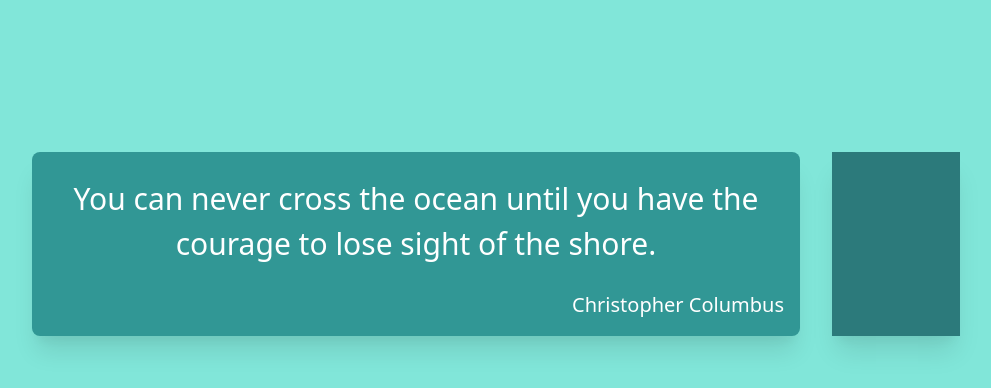
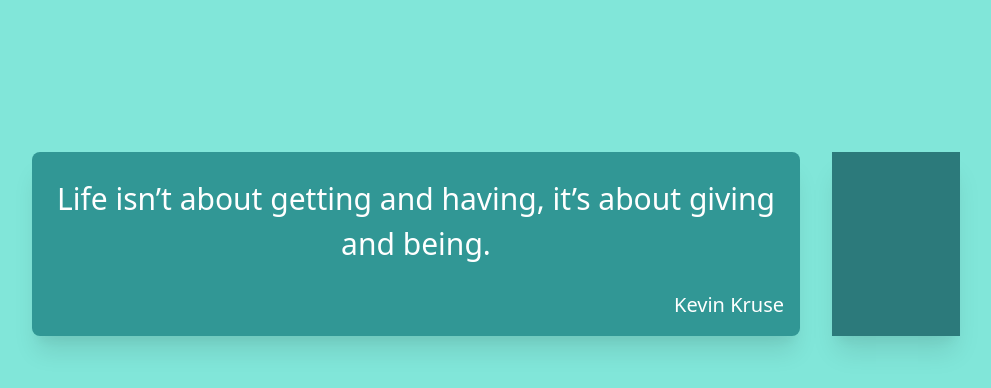
Before and after one commit to rmargve/random-quote-generator, a Gatsby site: page / in a window 1280 px wide. Shown: the whole page, without its empty margins (144-1135 px from the left). Built offline with nearby package versions, Linux system fonts and the light colour scheme; Gatsby itself is replaced by a stand-in of ours.

Commit message:
injecting mock data instead of useStaticQuery

```diff
--- a/src/components/randomQuoteGenerator.js
+++ b/src/components/randomQuoteGenerator.js
@@ -4,23 +4,50 @@ import { useStaticQuery, graphql } from "gatsby"
 import "../styles/style.css"
 
 export default () => {
-  const data = useStaticQuery(graphql`
-    query fetchQuotes {
-      allDataJson {
-        edges {
-          node {
-            id
-            quotes {
-              quote
-              author
-            }
-          }
-        }
-      }
+  // const data = useStaticQuery(graphql`
+  //   query fetchQuotes {
+  //     allDataJson {
+  //       edges {
+  //         node {
+  //           id
+  //           quotes {
+  //             quote
+  //             author
+  //           }
+  //         }
+  //       }
+  //     }
+  //   }
+  // `)
+
+  // const quotes = data.allDataJson.edges[0].node.quotes
+
+  const quotes = [
+    {
+      "quote": "Life isn’t about getting and having, it’s about giving and being.",
+      "author": "Kevin Kruse"
+    },
+    {
+      "quote": "Whatever the mind of man can conceive and believe, it can achieve.",
+      "author": "Napoleon Hill"
+    },
+    {
+      "quote": "Strive not to be a success, but rather to be of value.",
+      "author": "Albert Einstein"
+    },
+    {
+      "quote": "Two roads diverged in a wood, and I—I took the one less traveled by, And that has made all the difference.",
+      "author": "Robert Frost"
+    },
+    {
+      "quote": "I attribute my success to this: I never gave or took any excuse.",
+      "author": "Florence Nightingale"
+    },
+    {
+      "quote": "You miss 100% of the shots you don’t take.",
+      "author": "Wayne Gretzky"
     }
-  `)
-
-  const quotes = data.allDataJson.edges[0].node.quotes
+  ]
 
   const [randomQuote, setRandomQuote] = useState(() => {
     const initialQuote = generateQuote()
--- a/src/pages/index.js
+++ b/src/pages/index.js
@@ -4,11 +4,14 @@ import SEO from "../components/seo"
 import RandomQuote from "../components/randomQuoteGenerator"
 import "../styles/style.css"
 
-const IndexPage = () => (
-  <div className="bg-teal-300 w-screen h-screen p-6">
-    <SEO />
-    <RandomQuote />
-  </div>
-)
+const IndexPage = () => {
+  console.log("hii")
+  return (
+    <div className="bg-teal-300 w-screen h-screen p-6">
+      <SEO />
+      <RandomQuote />
+    </div>
+  )
+}
 
 export default IndexPage
```
